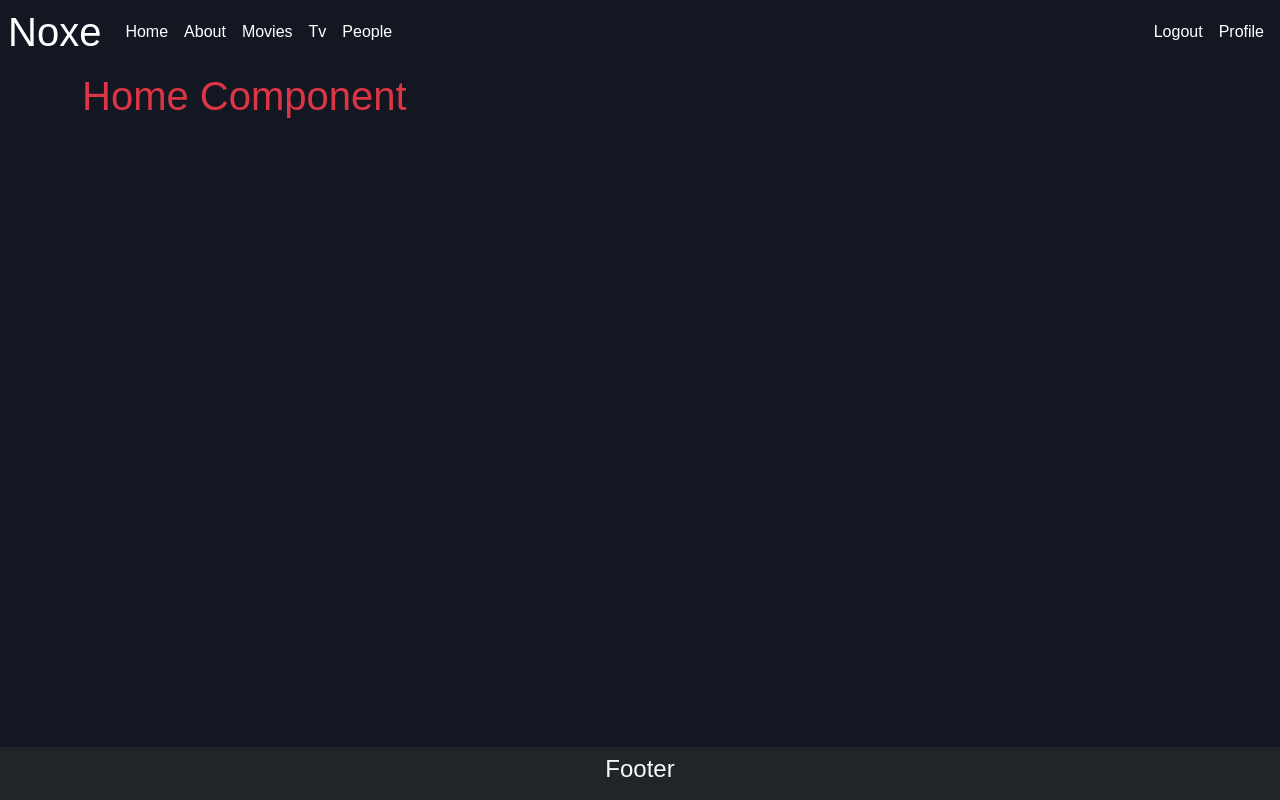
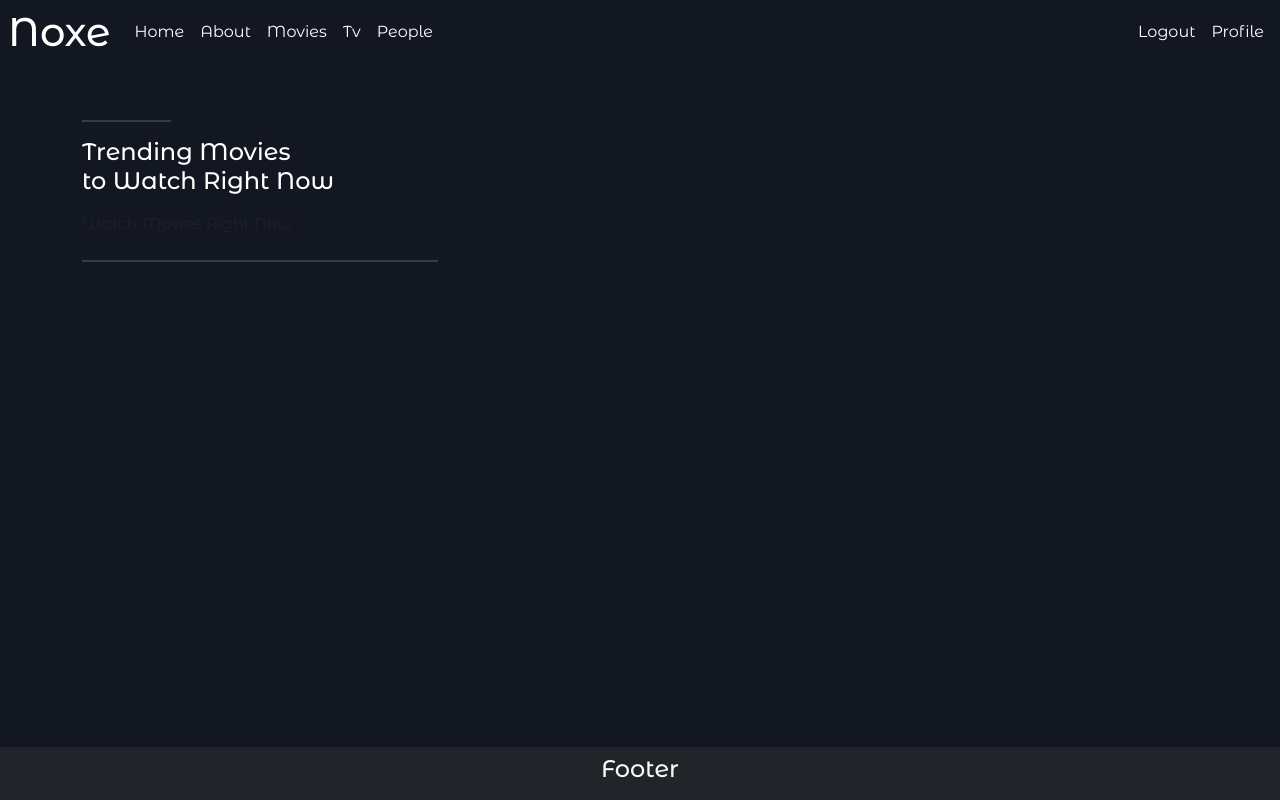
Before and after one commit to Moohameed47/Movies-Website, a React (Create React App) app: page /home in a window 1280 px wide. Built offline with nearby package versions, Linux system fonts and the light colour scheme; no server answers; sample sign-in values are in the browser's storage.

Commit message:
Add Protected Component
Add protected component to handle any thing will be written in URL
Get the API of movies

```diff
--- a/package.json
+++ b/package.json
@@ -13,6 +13,7 @@
     "react": "^18.2.0",
     "react-dom": "^18.2.0",
     "react-helmet": "^6.1.0",
+    "react-helmet-async": "^2.0.4",
     "react-router-dom": "^6.21.1",
     "react-scripts": "5.0.1",
     "web-vitals": "^2.1.4"
--- a/src/App.jsx
+++ b/src/App.jsx
@@ -12,6 +12,7 @@ import Login from './Components/Login/Login';
 import Register from './Components/Register/Register';
 import Movies from './Components/Movies/Movies';
 import Profile from "./Components/Profile/profile";
+import Protected from "./Components/Protected/Protected";
 
 function App() {
     const API = 'https://api.themoviedb.org/3/discover/movie?api_key=1907dd7e22213c1275b820c5455946aa&page=2&sort_by=popularity.desc';
@@ -31,14 +32,15 @@ function App() {
             path: '/',
             element: <Layout setUserData={setUserData} userData={userData}/>,
             children: [
-                {path: 'home', element: <Home/>},
-                {path: 'about', element: <About/>},
-                {path: 'people', element: <People/>},
-                {path: 'tv', element: <Tv/>},
+                {index: true, element: <Register saveUserData={saveUserData}/>},
                 {path: 'login', element: <Login saveUserData={saveUserData}/>},
-                {index: true, element: <Register saveUserData={saveUserData}/>},
-                {path: 'movies', element: <Movies/>},
-                {path: 'profile', element: <Profile/>},
+                {path: 'profile', element: <Protected><Profile/></Protected>},
+                {path: 'movies', element: <Protected><Movies/></Protected>},
+                {path: 'people', element: <Protected><People/></Protected>},
+                {path: 'about', element: <Protected><About/></Protected>},
+                {path: 'home', element: <Protected><Home/></Protected>},
+                {path: '*', element: <Protected><Home/></Protected>},
+                {path: 'tv', element: <Protected><Tv/></Protected>},
             ],
         },
     ]);
--- a/src/Components/Home/Home.jsx
+++ b/src/Components/Home/Home.jsx
@@ -1,22 +1,19 @@
-import React, {useEffect} from 'react';
-import Axios from "axios";
+import React, {Fragment, useEffect, useState} from 'react';
 import {Helmet} from "react-helmet";
 
 export default function Home() {
 
-    async function GetApi() {
-        let {data} = await Axios.get(`https://api.themoviedb.org/3/trending/movie/week?api_key=1907dd7e22213c1275b820c5455946aa`);
-        console.log(data.results)
-    }
-
-    useEffect(() => {
-        GetApi();
-    }, []);
-    return (<div>
+    return <>
         <Helmet>
             <title>Home</title>
         </Helmet>
-        <h1 className='text-danger'>Home Component</h1>
-
-    </div>);
+        <div className="row py-5">
+            <div className="col-md-4">
+                <div className="border-gray w-25 mb-3"></div>
+                <h2 className='h4'>Trending Movies <br/> to Watch Right Now</h2>
+                <p className='py-2 text-muted'>Watch Movies Right Now</p>
+                <div className="border-gray w-100 mt-3"></div>
+            </div>
+        </div>
+    </>
 }
--- a/src/Components/Profile/profile.jsx
+++ b/src/Components/Profile/profile.jsx
@@ -1,9 +1,11 @@
 import React, {Fragment} from 'react';
 
 export default function Profile() {
-
+    let Data = JSON.parse(localStorage.getItem('Token'))
     return <Fragment>
-
+        <h1>Email: {Data.email}</h1>
+        <h1>Name: {Data.firstName} {Data.lastName}</h1>
+        <h1>Age: {Data.age}</h1>
     </Fragment>
 
 }
--- /dev/null
+++ b/src/Components/Protected/Protected.jsx
@@ -0,0 +1,8 @@
+import React from 'react';
+import {Navigate} from "react-router-dom";
+
+export default function Protected(props) {
+    if (localStorage.getItem('Token'))
+        return props.children;
+    return (<Navigate to='/login'/>);
+}
--- a/src/index.css
+++ b/src/index.css
@@ -1,3 +1,5 @@
+@import url('https://fonts.googleapis.com/css2?family=Montserrat+Alternates:ital,wght@0,100;0,200;0,300;0,400;0,500;0,600;0,700;0,800;0,900;1,100;1,200;1,300;1,400;1,500;1,600;1,700;1,800;1,900&display=swap');
+
 :root {
     --bg-color: #131722;
     --main-font: 'Montserrat Alternates', sans-serif;
@@ -21,3 +23,8 @@ a {
     border: solid 1px #a8a8a83d;
     color: var(--font-color);
 }
+
+.border-gray {
+    height: 2px;
+    background-color: #a8a8a83d;
+}
```
Also changed, not shown: 1 other file (tests, documents, lock files or other folders).
